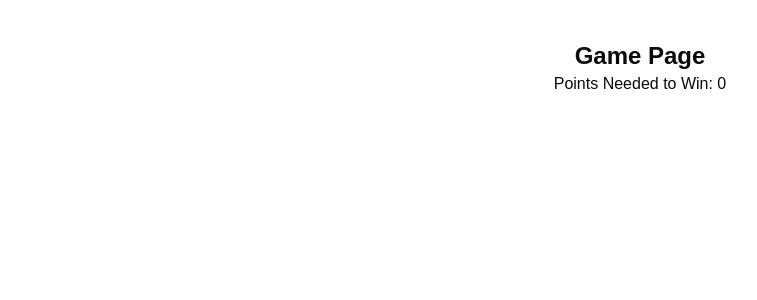
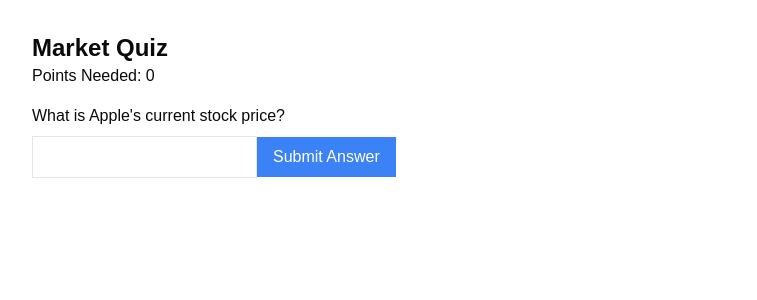
Before and after one commit to Teji360/finance-games, a Next.js app: page /game in a window 1280 px wide. Shown: the top 300 px of the page, without its empty margins (0-757 px from the left). Built offline with nearby package versions, Linux system fonts and the light colour scheme; no server answers.

Commit message:
Finalized a basic working backend

```diff
--- a/app/game/layout.tsx
+++ b/app/game/layout.tsx
@@ -1,16 +1,33 @@
-"use client"
+import type { Metadata } from "next";
+import { Geist, Geist_Mono } from "next/font/google";
+import "./../globals.css";
+import { GameProvider } from "@/context/GameContext";
 
-import { GameProvider } from "@/context/GameContext";
-import "../globals.css";
-import { ReactNode } from "react";
+const geistSans = Geist({
+    variable: "--font-geist-sans",
+    subsets: ["latin"],
+});
 
-export default function RootLayout({ children }: { children: ReactNode }) {
+const geistMono = Geist_Mono({
+    variable: "--font-geist-mono",
+    subsets: ["latin"],
+});
+
+export default function RootLayout({
+    children,
+}: Readonly<{
+    children: React.ReactNode;
+}>) {
     return (
         <html lang="en">
-      <body>
+            <body
+                className={`${geistSans.variable} ${geistMono.variable} antialiased`}
+            >
                 <GameProvider>
+
                     {children}
                 </GameProvider>
+
             </body>
         </html>
     );
--- a/app/game/page.tsx
+++ b/app/game/page.tsx
@@ -1,14 +1,73 @@
 "use client";
 
+import { useEffect, useState } from "react";
 import { useGame } from "@/context/GameContext";
+import GameLayout from "./layout"; // Layout wrapper
+import { Button } from "@/components/ui/button";
 
-export default function Home() {
-  const { pointsNeeded } = useGame();
+export default function GamePage() {
+  const { pointsNeeded, setPointsNeeded } = useGame();
+  const [marketData, setMarketData] = useState<{ question: string; answer: number } | null>(null);
+  const [userAnswer, setUserAnswer] = useState<number | "">("");
+  const [feedback, setFeedback] = useState<string>("");
+
+  // Fetch market data
+  useEffect(() => {
+    async function fetchMarketData() {
+      try {
+        const response = await fetch("/api/market"); // Call API route we created
+        const data = await response.json();
+
+        setMarketData({
+          question: `What is Apple's current stock price?`,
+          answer: data.price,
+        });
+      } catch (error) {
+        console.error("Error fetching market data:", error);
+      }
+    }
+
+    fetchMarketData();
+  }, []);
+
+  // Handle user answer submission
+  const handleSubmit = () => {
+    if (marketData && userAnswer !== "") {
+      const difference = Math.abs(userAnswer - marketData.answer);
+      let points = Math.max(0, 50 - difference); // Max 50 points, reducing for inaccuracy
+
+      setPointsNeeded(pointsNeeded + points); // Update total points
+      setFeedback(`Correct answer: ${marketData.answer}. You earned ${points} points!`);
+    }
+  };
 
   return (
-    <div className="text-center p-10">
-      <h2 className="text-2xl font-bold">Game Page</h2>
-      <p>Points Needed to Win: {pointsNeeded}</p>
-    </div>
+    <GameLayout>
+      <div className="p-8">
+        <h1 className="text-2xl font-bold">Market Quiz</h1>
+        <p>Points Needed: {pointsNeeded}</p>
+
+        {marketData ? (
+          <>
+            <p className="mt-4">{marketData.question}</p>
+            <input
+              type="number"
+              className="border p-2 mt-2"
+              value={userAnswer}
+              onChange={(e) => setUserAnswer(Number(e.target.value))}
+            />
+            <button
+              onClick={handleSubmit}
+              className="bg-blue-500 text-white px-4 py-2 mt-2"
+            >
+              Submit Answer
+            </button>
+            {feedback && <p className="mt-2">{feedback}</p>}
+          </>
+        ) : (
+          <p>Loading market data...</p>
+        )}
+      </div>
+    </GameLayout>
   );
 }
```
Lines whose indentation alone changed are shown as unchanged.
